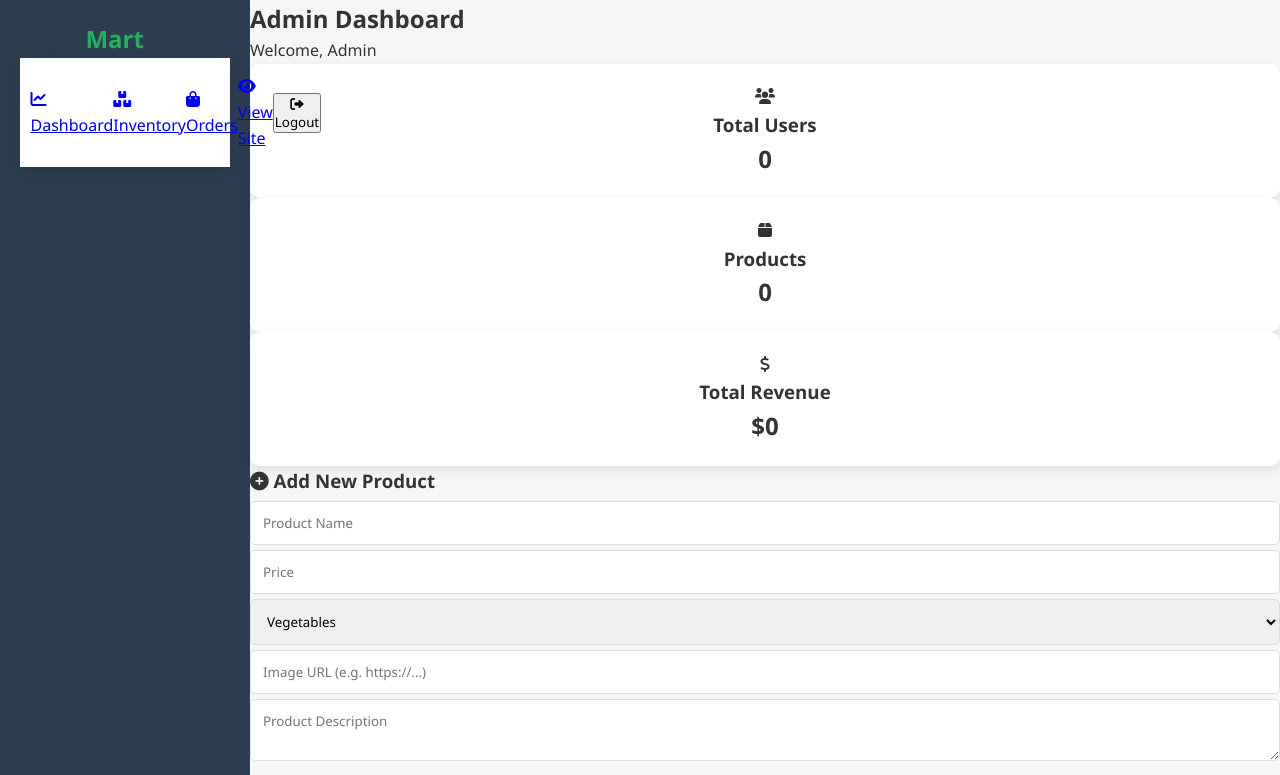
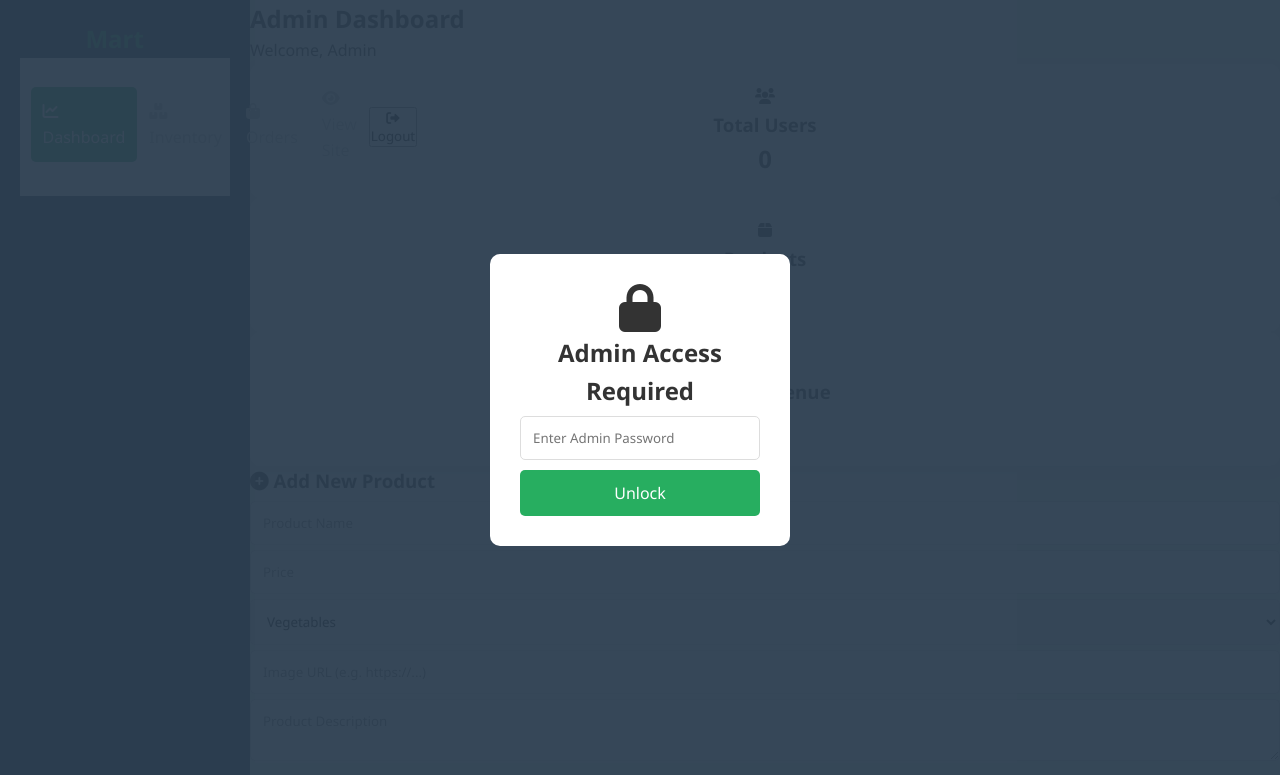
Before and after one commit to bhumiharbhumihar007-code/grocery-app, a website: page public/admin.html in a window 1280 px wide. Shown: the top 775 px of the page. Drawn offline with Linux system fonts and the light colour scheme.

Commit message:
Update style.css

```diff
--- a/public/style.css
+++ b/public/style.css
@@ -248,6 +248,49 @@ th, td {
     grid-template-columns: 1fr;
     gap: 20px;
 }
+/* --- EXTRA UTILITIES --- */
+
+/* Admin Password Overlay */
+.admin-overlay {
+    position: fixed;
+    top: 0; left: 0; width: 100%; height: 100%;
+    background: rgba(44, 62, 80, 0.95);
+    display: flex; justify-content: center; align-items: center;
+    z-index: 2000; color: white; text-align: center;
+}
+
+.lock-box {
+    background: var(--white);
+    padding: 30px;
+    border-radius: var(--radius);
+    color: var(--text-main);
+    width: 300px;
+}
+
+/* Status Tags for Orders */
+.status-pending {
+    background: #fff3cd; color: #856404;
+    padding: 4px 8px; border-radius: 4px; font-size: 0.8rem;
+}
+
+/* Admin Sidebar active links */
+.sidebar a {
+    display: block; color: #bdc3c7;
+    padding: 12px; text-decoration: none;
+    margin-bottom: 5px; border-radius: 5px;
+}
+
+.sidebar a:hover, .sidebar a.active {
+    background: var(--primary); color: white;
+}
+
+/* Sales Chart Container */
+#salesChart {
+    width: 100%; height: 300px;
+    background: white; border-radius: var(--radius);
+    margin-top: 20px; padding: 10px;
+    box-shadow: var(--shadow);
+}
 
 /* Mobile Responsive */
 @media (max-width: 768px) {
```
